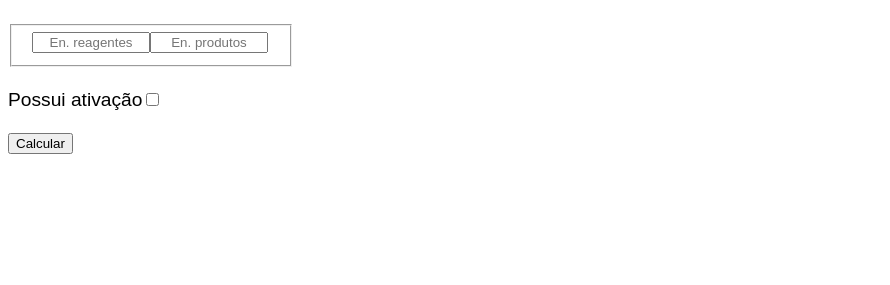
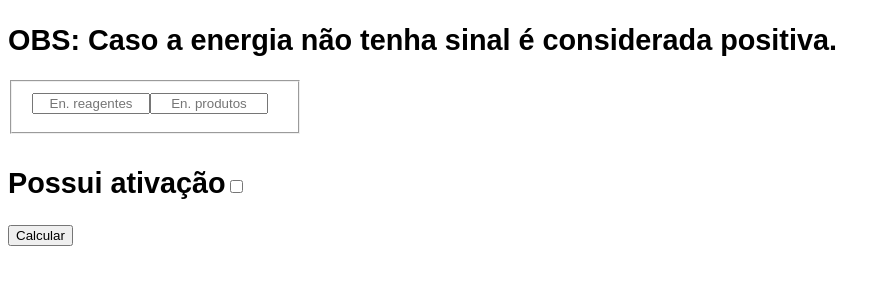
Before and after one commit to AlgoritmoEntalpia/AlgoritmoEntalpia.github.io, a plain HTML site: page index.html in a window 1280 px wide. Shown: the part 75-360 px from the top of the page, without its empty margins (0-890 px from the left). Drawn offline with Linux system fonts and the light colour scheme.

Commit message:
Update index.html

```diff
--- a/index.html
+++ b/index.html
@@ -13,6 +13,7 @@
     <main>
 
     <h1>&Delta;H</h1>
+    <h2>OBS: Caso a energia não tenha sinal é considerada positiva. <h2>
 
     <fieldset id="camp">
         <input type="text" name="reagentes" id="reagentes" placeholder="En. reagentes">
```
